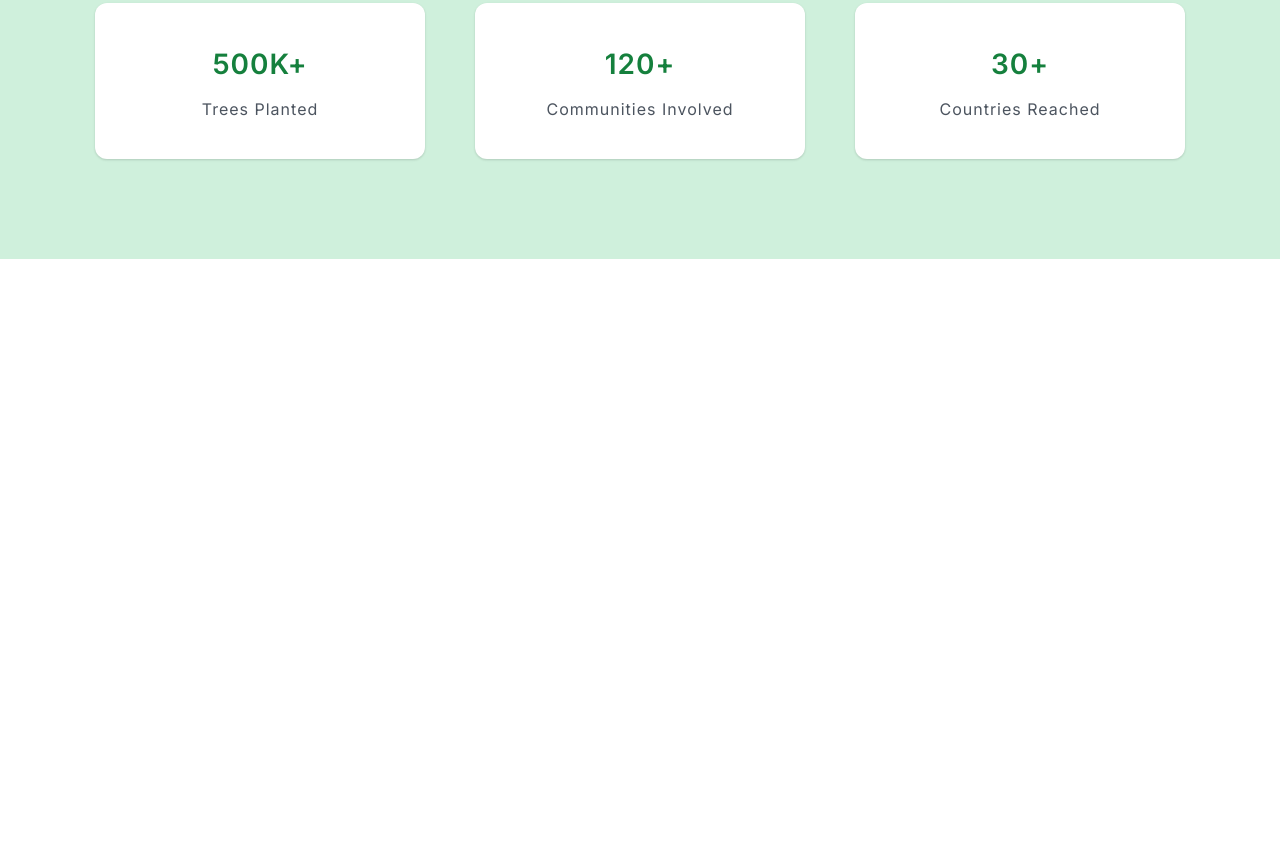
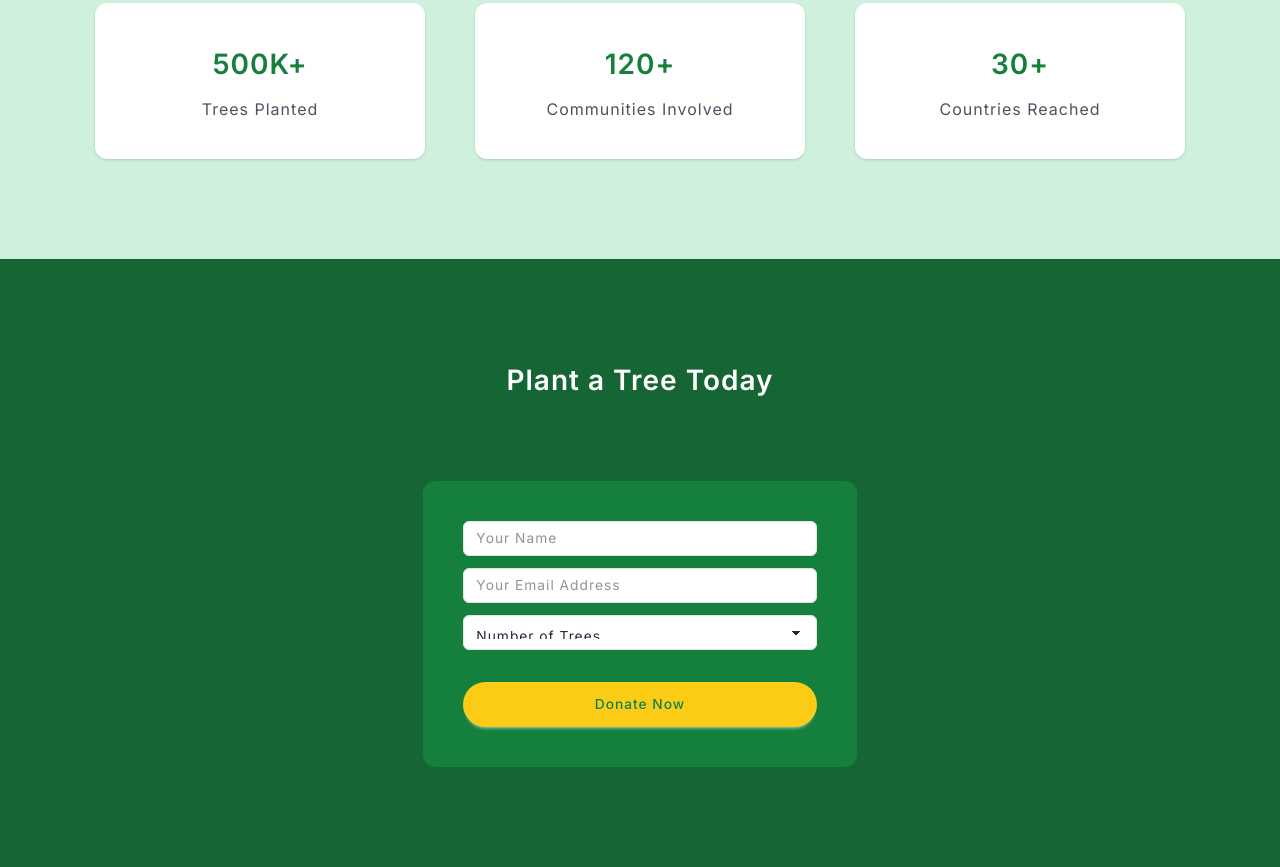
Before and after one commit to Sayfuddin-Naeem/green-earth, a website built with Vite: page index.html in a window 1280 px wide. Shown: the part 1222-2089 px from the top of the page. Before the commit the page ends 1481 px from the top, so only its background shows below. Built offline with nearby package versions, Linux system fonts and the light colour scheme.

Commit message:
Completed the donation section

```diff
--- a/index.html
+++ b/index.html
@@ -90,7 +90,7 @@
         </figure>
 
         <div class="">
-          <p class="leading-[2.4rem] text-[1.4rem] lg:text[1.6rem] text-center text-dark-02 lg:text-left mb-8">
+          <p class="leading-[2.4rem] text-[1.4rem] lg:text[1.6rem] text-dark-02 text-justify mb-8">
             Green Earth is a global tree plantation initiative dedicated to fighting climate change. Since our start, we've planted over 500,000 trees worldwide. By joining our campaign, you help restore forests, create habitats for wildlife, and combat global warming.
           </p>
           <ul class="list-disc list-inside leading-[2.4rem] text-dark-02">
@@ -130,6 +130,35 @@
 
   <!-- ========== End impact Section ========== -->
 
+  <!-- ========== Start donation Section ========== -->
+
+  <section class="bg-bg-footer px-[7.04%] lg:px-0 py-30 lg:py-40 flex flex-col justify-center items-center gap-16">
+    <h2 class="mb-16 font-semibold text-white text-[1.8rem] sm:text-[2.8rem] xxl:text-[3.2rem]">Plant a Tree Today</h2>
+    <div class="bg-main p-16 rounded-[1.2rem]  lg:w-[33.85%]">
+      <form action="" class="flex flex-col gap-[1.2rem]">
+        <div class="">
+          <input type="text" id="name" class="input input-xl w-full rounded-[0.6rem] py-4 px-[1.2rem] border border-[#e4e4e7] focus:border-amber-300 focus:outline-[0.15rem] focus:outline-main-02" placeholder="Your Name">
+        </div>
+        <div class="">
+          <input type="email" id="email" class="input input-xl w-full rounded-[0.6rem] py-4 px-[1.2rem] border border-[#e4e4e7] focus:border-amber-300 focus:outline-[0.15rem] focus:outline-main-02" placeholder="Your Email Address">
+        </div>
+        <div class="">
+          <select id="numberOfTree" class="select select-xl w-full rounded-[0.6rem] py-4 px-[1.2rem] border border-[#e4e4e7] focus:border-amber-300 focus:outline-[0.15rem] focus:outline-main-02">
+            <option disabled selected>Number of Trees</option>
+            <option value="crimson">Crimson</option>
+          </select>
+        </div>
+        <div class="mt-8">
+          <button class="btn btn-xl h-18 w-full border-0 rounded-full text-main bg-main-02 font-medium">
+            Donate Now
+          </button>
+        </div>
+      </form>
+    </div>
+  </section>
+
+  <!-- ========== End donation Section ========== -->
+
   <script type="module" src="./src/main.js"></script>
 </body>
 </html>
```
